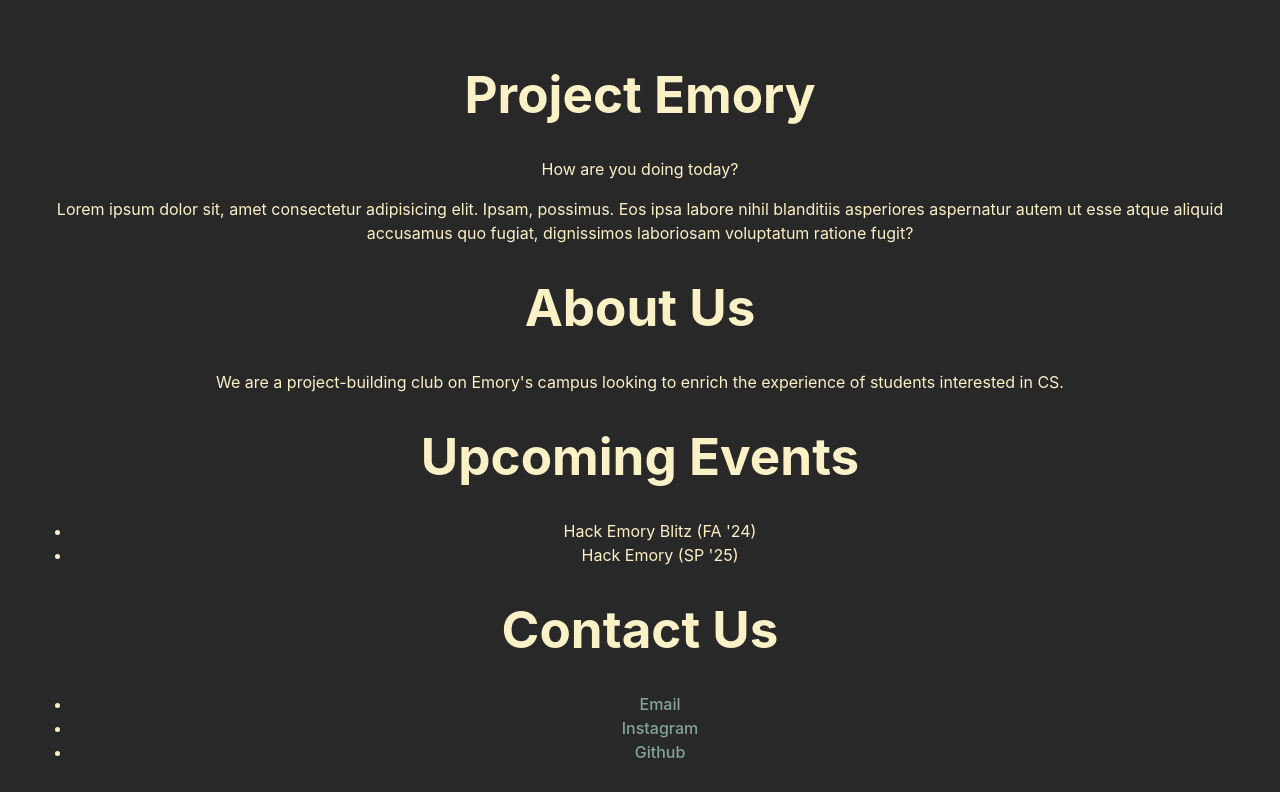
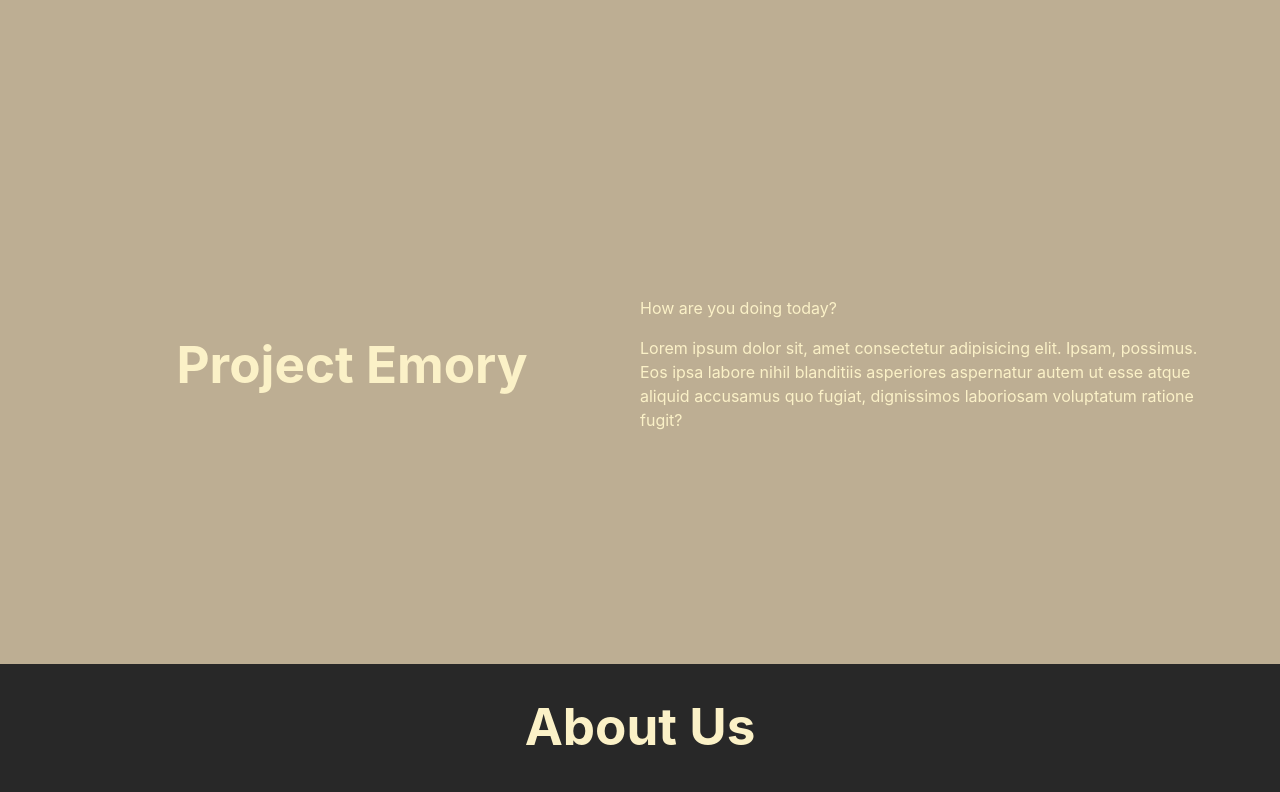
Before and after one commit to project-emory/project-emory.github.io, a React (Vite) app: page / in a window 1280 px wide. Shown: the top 792 px of the page. Built offline with nearby package versions, Linux system fonts and the light colour scheme.

Commit message:
Fix hero coloring & styling

```diff
--- a/src/App.css
+++ b/src/App.css
@@ -1,13 +1,13 @@
-/** Container oof all content in document */
+/** Container of all content in document */
 #root {
     max-width: 1280px;
-    padding: 2rem;
+    padding: var(--padding-main);
     text-align: center;
 }
 
 /** Page */
 body {
-    /** Color palette definitions (ripped from gruvbox's theming) */
+    /* Color palette definitions (ripped from gruvbox's theming) */
     --bg-base: #282828;
     --bg-light: #6c6f54;
     --fg-dark: #bdae93;
@@ -17,22 +17,29 @@
     --text-secondary: var(--fg-dark);
 
     --accent-blue: #83a598;
+    --accent-dark-blue: #076678;
     --accent-yellow: #fabd2f;
+    --accent-dark-yellow: #b57614;
 
-    /** Page layout */
+    /* Other shared styles to stay DRY */
+    --padding-main: 4rem;
+
+    /* Page layout */
     font-family: Inter, system-ui, Avenir, Helvetica, Arial, sans-serif;
     display: flex;
     flex-direction: column;
     justify-content: flex-start;
     align-items: center;
+    box-sizing: border-box;
     background-color: var(--bg-base);
     color: var(--text-primary);
+    border: none;
 
     * {
         transition: all 100ms ease-in-out;
     }
 
-    /** Common styles */
+    /* Common styles */
     a {
         color: var(--accent-blue);
         text-decoration: none;
@@ -43,3 +50,7 @@
         font-weight: 700;
     }
 }
+
+body * {
+    z-index: 2;
+}
--- a/src/App.tsx
+++ b/src/App.tsx
@@ -4,14 +4,14 @@
 
 function App() {
     return (
-        <div className="App">
+        <>
             <Router>
                 <Routes>
                     <Route path="/" element={<Home />} />
                     <Route path="*" element={<Home />} />
                 </Routes>
             </Router>
-        </div>
+        </>
     );
 }
 
--- a/src/pages/Home.css
+++ b/src/pages/Home.css
@@ -0,0 +1,34 @@
+.hero {
+    position: relative;
+    display: flex;
+    flex-direction: row;
+    justify-content: space-between;
+    align-items: center;
+    height: 75vh;
+}
+
+.hero::before {
+    content: "";
+    background-color: var(--fg-dark);
+    position: absolute;
+
+    /* set background to span entire page width */
+    top: calc(- var(--padding-main));
+    left: calc(50% - 50vw);
+    right: 0;
+    bottom: 0;
+    width: 100vw;
+    height: calc(100% + var(--padding-main));
+}
+
+.hero-element-l {
+    text-align: center;
+    flex-basis: 50%;
+    flex-shrink: 0;
+}
+
+.hero-element-r {
+    text-align: start;
+    flex-basis: 50%;
+    flex-shrink: 0;
+}
--- a/src/pages/Home.tsx
+++ b/src/pages/Home.tsx
@@ -6,14 +6,19 @@
 export default function Home() {
     return (
         <>
-            <div>
-                <h1>Project Emory</h1>
-                <p>How are you doing today?</p>
-                <p>
-                    Lorem ipsum dolor sit, amet consectetur adipisicing elit. Ipsam, possimus. Eos
-                    ipsa labore nihil blanditiis asperiores aspernatur autem ut esse atque aliquid
-                    accusamus quo fugiat, dignissimos laboriosam voluptatum ratione fugit?
-                </p>
+            <div className="hero">
+                <div className="hero-element-l">
+                    <h1>Project Emory</h1>
+                </div>
+                <div className="hero-element-r">
+                    <p>How are you doing today?</p>
+                    <p>
+                        Lorem ipsum dolor sit, amet consectetur adipisicing elit. Ipsam, possimus.
+                        Eos ipsa labore nihil blanditiis asperiores aspernatur autem ut esse atque
+                        aliquid accusamus quo fugiat, dignissimos laboriosam voluptatum ratione
+                        fugit?
+                    </p>
+                </div>
             </div>
 
             <AboutUs />
```
Also changed, not shown: src/components/AboutUs.css (deleted), src/components/AboutUs.tsx (deleted), src/components/Upcoming.css (deleted), src/components/Upcoming.tsx (deleted).
